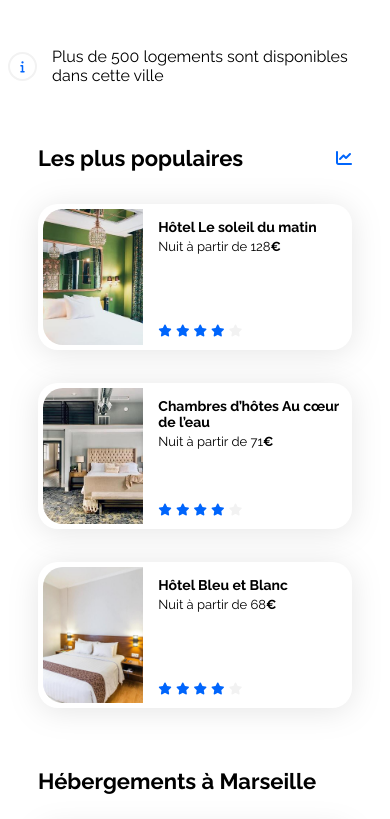
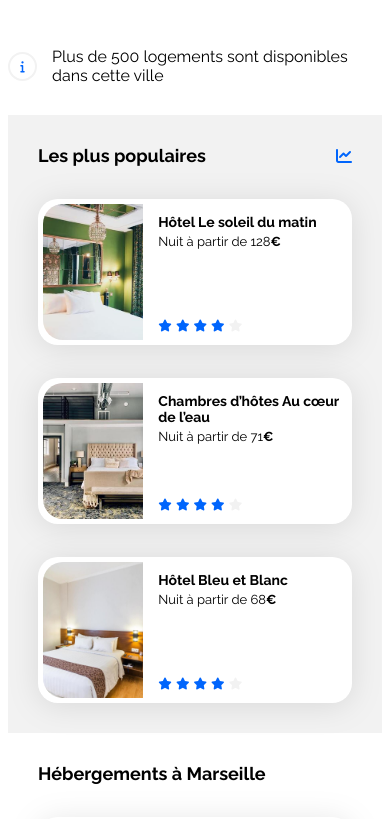
Before and after one commit to VanessaViaud/booki, a plain HTML site: page index.html in a window 390 px wide. Shown: the part 496-1315 px from the top of the page. Drawn offline with Linux system fonts and the light colour scheme.

Commit message:
fix/mobile-device-background-issue

```diff
--- a/css/style.css
+++ b/css/style.css
@@ -249,7 +249,8 @@ h1 {
     justify-content: space-between;
 }
 
-.hebergements-and-populaires section {
+.hebergements,
+.populaires {
     background-color: var(--main-bg-color);
     border-radius: 20px;
     padding: 30px;
@@ -593,22 +594,23 @@ footer {
         grid-template-columns: 1fr;
    }
 
-   .hebergements-and-populaires section {
-        background: none;
-        border: none;
-   }
-
     .hebergements {
         display: flex;
         order: 1;
+        background: none;
     }
 
-   .populaires {
+    .section-title {
+        font-size: 18px;
+    }
+
+    .populaires {
         width: 100%;
         margin-top: 0px;
+        border-radius: 0px;
    }
 
-   .populaires-cards {
+    .populaires-cards {
         gap: 20px 20px;
         display: grid;
         grid-template-columns: 1fr;
```
